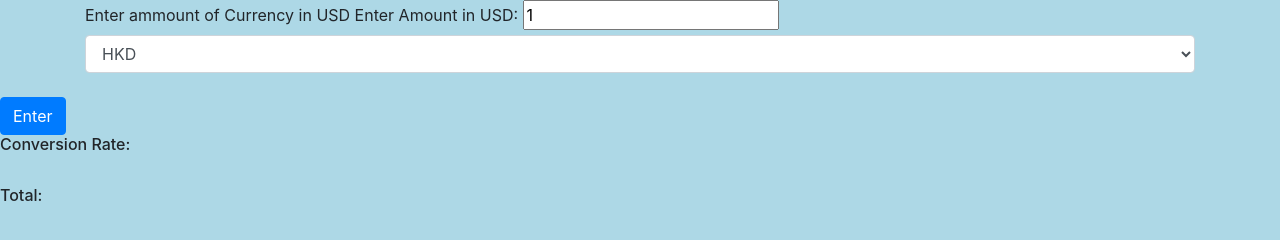
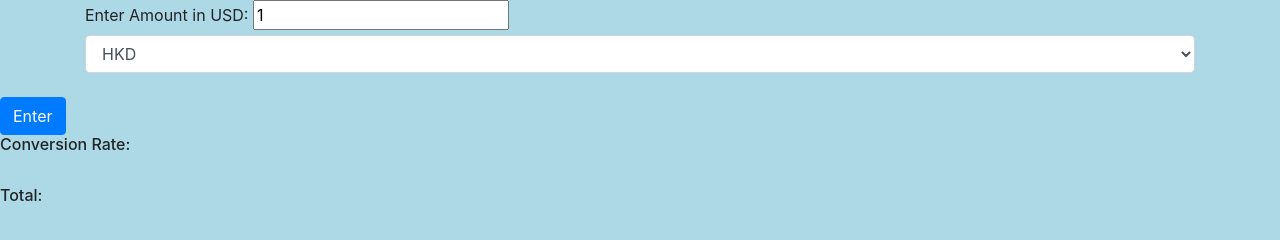
Before and after one commit to alex-mcknight11/currency, a website built with webpack: page src/index.html in a window 1280 px wide. Built offline with nearby package versions, Linux system fonts and the light colour scheme; no server answers.

```diff
--- a/src/currency.js
+++ b/src/currency.js
@@ -1,7 +1,6 @@
 export default class Currency {
   static async getCurrency(USD, secondCurrency) {
     try {
-      console.log((`https://v6.exchangerate-api.com/v6/${process.env.API_KEY}/pair/${USD}/${secondCurrency}`));
       const response = await fetch(`https://v6.exchangerate-api.com/v6/${process.env.API_KEY}/pair/${USD}/${secondCurrency}`);
 
       if (!response.ok) {
--- a/src/index.html
+++ b/src/index.html
@@ -4,7 +4,6 @@
 </head>
 <body>
   <div class="container">
-    <label for="USDselect">Enter ammount of Currency in USD</label>
     <label for="amount">Enter Amount in USD: </label>
     <input id="amount" type="number" value="1" min="1" />
     <datalist id="currencies">
@@ -22,10 +21,7 @@
     </select>
   </div>
   <br />
-  <button
-    type="button"
-    class="btn btn-primary"
-    id="currencyInfo">Enter</button>
+  <button type="button" class="btn btn-primary" id="currencyInfo">Enter</button>
 </form>
 <br />
 <h6>Conversion Rate: <span class="display"></span></h6>
--- a/src/index.js
+++ b/src/index.js
@@ -37,7 +37,6 @@
   console.log(document.querySelector('#currencyInfo'))
   $("#currencyInfo").click(function () {
     console.log('click');
-    // let USD = $("#USD").val();
     let userCurrency = $("#secondEntry").val();
     clearFields();
     getExchangeRate("USD", userCurrency);
```
